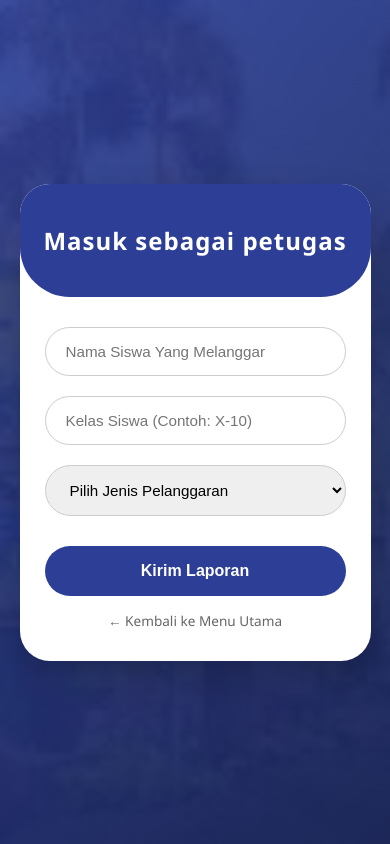
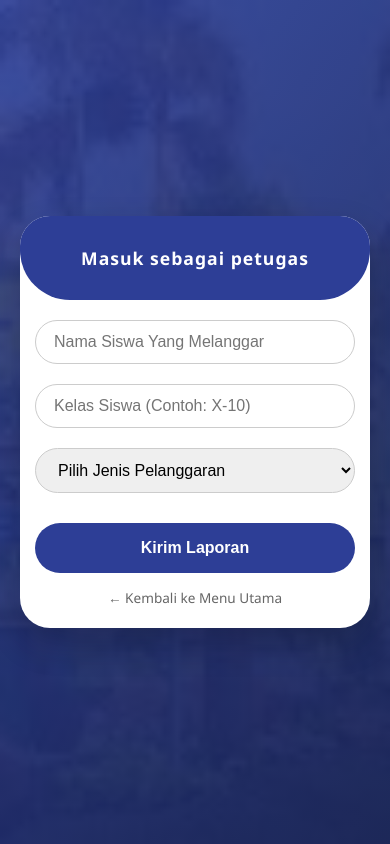
Before and after one commit to naynaaurelifia-prog/web-bk-man2kotakediri, a Flask app: page /petugas in a window 390 px wide. Run offline with Flask 3, Linux system fonts and the light colour scheme.

Commit message:
Update petugas.html

```diff
--- a/templates/petugas.html
+++ b/templates/petugas.html
@@ -6,7 +6,7 @@
     <title>Lapor Pelanggaran - BK MAN 2 KOTA KEDIRI</title>
     <link rel="stylesheet" href="https://cdnjs.cloudflare.com/ajax/libs/font-awesome/6.0.0/css/all.min.css">
     <style>
-        /* CSS TETAP PAKAI PUNYAMU YANG KEREN */
+        * { box-sizing: border-box; }
         body {
             background: linear-gradient(135deg, rgba(45, 62, 150, 0.9) 0%, rgba(26, 37, 90, 0.95) 100%),
                         url("{{ url_for('static', filename='1000107070.jpg') }}");
@@ -19,11 +19,12 @@
             justify-content: center;
             align-items: center;
             min-height: 100vh;
+            padding: 20px; /* Tambahan biar card gak nempel tembok pas di HP */
         }
 
         .card {
             background: white;
-            width: 90%;
+            width: 100%; /* Biar fleksibel */
             max-width: 400px;
             border-radius: 30px;
             overflow: hidden;
@@ -42,7 +43,7 @@
 
         .header h2 {
             margin: 0;
-            font-size: 1.5em;
+            font-size: 1.3em; /* Sedikit dikecilkan biar gak pecah di HP */
             letter-spacing: 1px;
         }
 
@@ -61,7 +62,7 @@
             border: 1.5px solid #ccc;
             border-radius: 30px;
             box-sizing: border-box;
-            font-size: 0.95em;
+            font-size: 16px; /* Penting: 16px biar iPhone gak otomatis zoom pas ngetik */
             outline: none;
             transition: 0.3s;
         }
@@ -98,16 +99,23 @@
             font-size: 0.85em;
         }
 
-        /* Style tambahan buat pesan sukses agar tidak nabrak */
         .alert-success {
             background-color: #d4edda;
             color: #155724;
             padding: 12px;
             border-radius: 20px;
-            margin: 20px 25px 0 25px; /* Margin biar pas di tengah card */
+            margin: 20px 25px 0 25px;
             text-align: center;
             font-size: 0.85em;
             border: 1px solid #c3e6cb;
+        }
+
+        /* Responsif untuk HP Kecil */
+        @media (max-width: 480px) {
+            .header { padding: 30px 15px; }
+            .header h2 { font-size: 1.1em; }
+            .form-content { padding: 20px 15px; }
+            input, select { padding: 12px 18px; }
         }
 
         @keyframes fadeIn {
```
